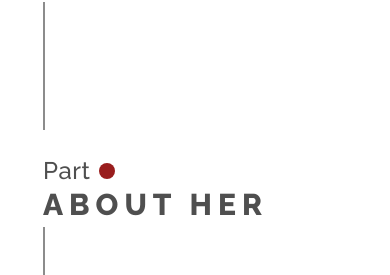
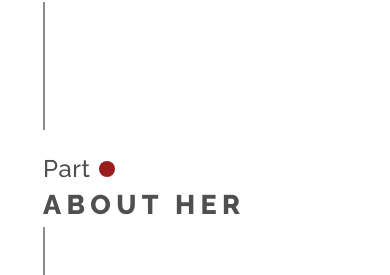
Before and after one commit to bavayra/Portfolio, a React (Vite) app: page / in a window 390 px wide. Shown: the part 858-1133 px from the top of the page. Built offline with nearby package versions, Linux system fonts and the light colour scheme.

Commit message:
refactor(font-size): added a responsive clamp global variable for section's title  font size and reused it with length prefix

```diff
--- a/src/index.css
+++ b/src/index.css
@@ -97,6 +97,7 @@
   --h1-size: clamp(48px, calc(20vw - 24px), 72px);
   --year-size: clamp(16px, calc(12vw - 27.2px), 30px);
   --name-size: clamp(18px, calc(10vw - 18px), 30px);
+  --section-title-size: clamp(24px, calc(10vw - 12px), 36px);
 }
 
 @media (min-width: 360px) and (max-width: 375px) {
--- a/src/sections/SectionTitle.tsx
+++ b/src/sections/SectionTitle.tsx
@@ -62,7 +62,7 @@ export const SectionTitle: React.FC<SectionTitleProps> = ({
 
         <h2
           ref={ref}
-          className={`font-extrabold phone-md:text-4xl tablet-md:text-6xl tablet-sm:text-5xl phone-sm:text-3xl min-[390px]:text-3xl tracking-[0.2em] ${titleColor} text-2xl`}
+          className={`font-extrabold text-[length:var(--section-title-size)] tablet-md:text-6xl tablet-sm:text-5xl tracking-[0.2em] ${titleColor} `}
         >
           {title}
         </h2>
```
